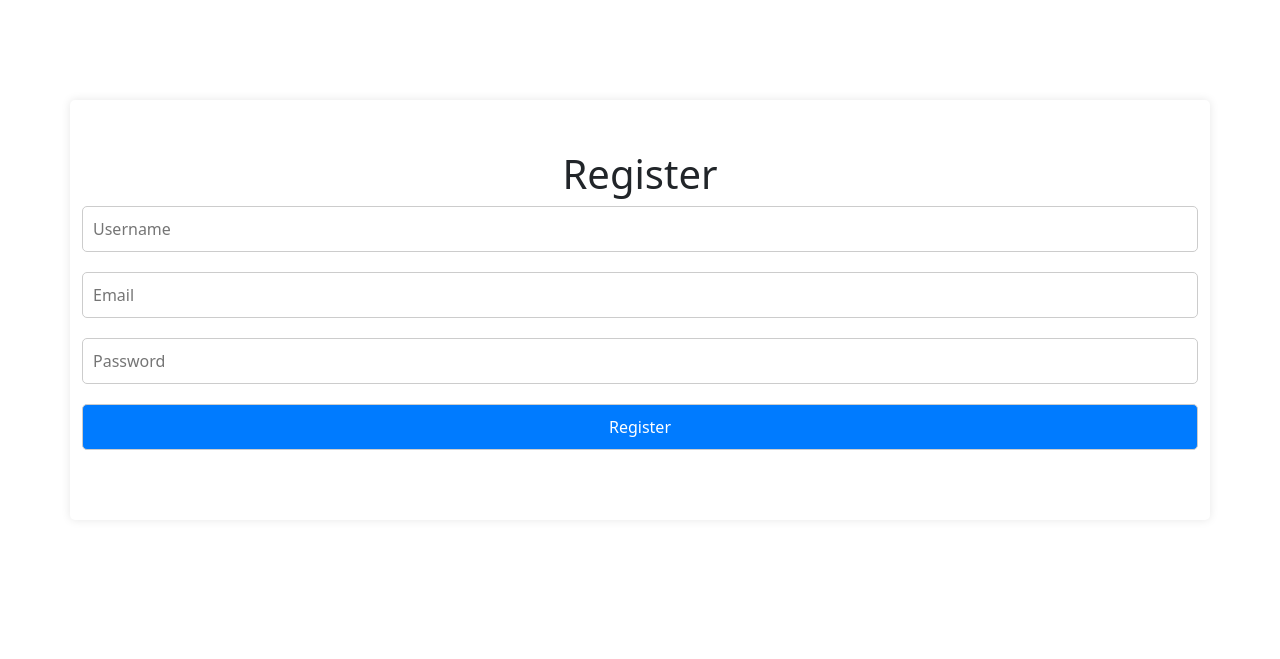
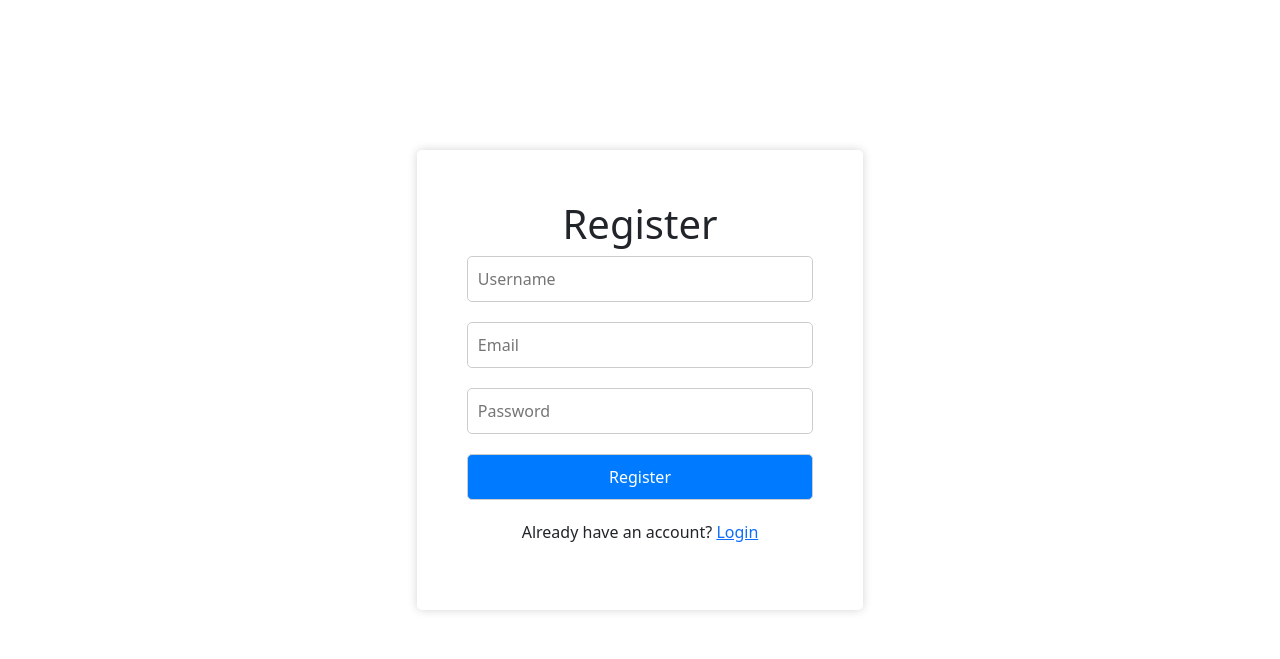
Before and after one commit to gsanchit01/flask-task-manager, a Flask app: page /registerpage in a window 1280 px wide. Shown: the top 659 px of the page. Run offline with Flask 3, Linux system fonts and the light colour scheme.

Commit message:
added center div

```diff
--- a/static/login.css
+++ b/static/login.css
@@ -3,6 +3,10 @@ body {
     background-color: #f0f0f0;
     margin: 0;
     padding: 0;
+}
+
+p {
+    text-align: center;
 }
 
 .container {
@@ -11,7 +15,16 @@ body {
     padding: 50px;
     background-color: #fff;
     border-radius: 5px;
-    box-shadow: 0px 0px 10px 0px rgba(0,0,0,0.1);
+}
+
+.insidecontainer{
+    width: 40%;
+    margin: 0 auto;
+    padding: 50px;
+    background-color: #fff;
+    border-radius: 5px;
+    box-shadow: 0px 0px 10px 0px rgba(0,0,0,0.17);
+
 }
 
 h1 {
--- a/templates/login.html
+++ b/templates/login.html
@@ -9,12 +9,15 @@
 </head>
 <body>
     <div class="container">
+        <div class="insidecontainer">
         <h1>Login</h1>
         <form id="loginForm">
             <input type="text" id="username" name="username" placeholder="Username" required>
             <input type="password" id="password" name="password" placeholder="Password" required>
             <input type="submit" value="Login">
         </form>
+        <p>Don't have an account? <a href="/registerpage">Register</a></p>
+        </div>
     </div>
     <script src="https://cdn.jsdelivr.net/npm/bootstrap@5.3.2/dist/js/bootstrap.bundle.min.js" integrity="sha384-C6RzsynM9kWDrMNeT87bh95OGNyZPhcTNXj1NW7RuBCsyN/o0jlpcV8Qyq46cDfL" crossorigin="anonymous"></script>
     <script>
--- a/templates/register.html
+++ b/templates/register.html
@@ -9,6 +9,7 @@
 </head>
 <body>
     <div class="container">
+        <div class="insidecontainer">
         <h1>Register</h1>
         <form id="registerForm">
             <input type="text" id="username" name="username" placeholder="Username" required>
@@ -16,6 +17,8 @@
             <input type="password" id="password" name="password" placeholder="Password" required>
             <input type="submit" value="Register">
         </form>
+        <p>Already have an account? <a href="/loginpage">Login</a></p>
+        </div>
     </div>
     <script>
         document.getElementById("registerForm").addEventListener("submit", function(event) {
```
